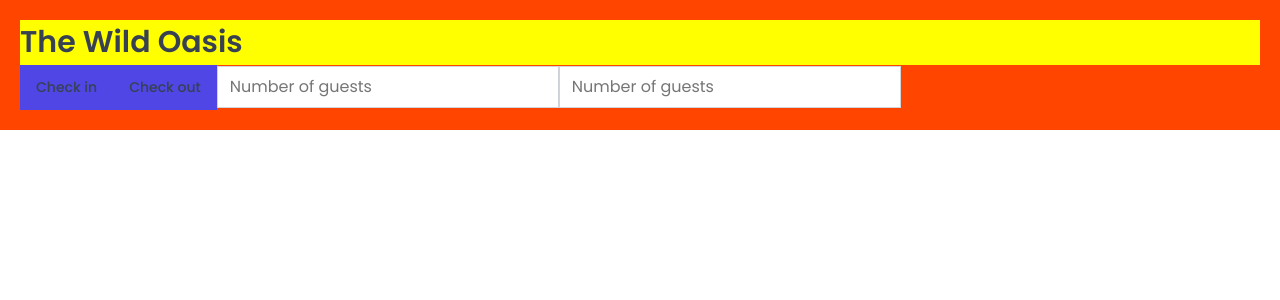
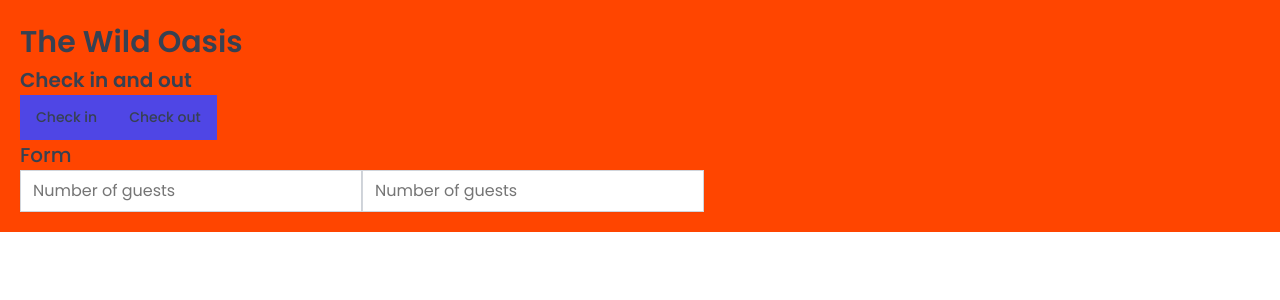
Before and after one commit to mailinh1310/Internal-Hotel, a React (Vite) app: page / in a window 1280 px wide. Shown: the top 300 px of the page. Built offline with nearby package versions, Linux system fonts and the light colour scheme; a web font is replaced by a local one.

Commit message:
3. css function and props

```diff
--- a/src/App.jsx
+++ b/src/App.jsx
@@ -2,6 +2,7 @@
 import GlobalStyles from "./styles/GlobalStyles";
 import Button from "./ui/Button";
 import Input from "./ui/Input";
+import Heading from "./ui/Heading";
 
 const H1 = styled.h1`
   font-size: 30px;
@@ -19,10 +20,12 @@
     <>
       <GlobalStyles />
       <StyledApp>
-        <H1>The Wild Oasis</H1>
+        <Heading as="h1">The Wild Oasis</Heading>
+        <Heading as="h2">Check in and out</Heading>
         <Button onClick={() => alert("Check in")}>Check in</Button>
         <Button onClick={() => alert("Check out")}>Check out</Button>
 
+        <Heading as="h3">Form</Heading>
         <Input type="number" placeholder="Number of guests"></Input>
         <Input type="number" placeholder="Number of guests"></Input>
       </StyledApp>
--- /dev/null
+++ b/src/ui/Heading.jsx
@@ -0,0 +1,26 @@
+import styled, { css } from "styled-components";
+
+const Heading = styled.h1`
+  ${(props) =>
+    props.as === "h1" &&
+    css`
+      font-size: 3rem;
+      font-weight: 600;
+    `}
+
+  ${(props) =>
+    props.as === "h2" &&
+    css`
+      font-size: 2rem;
+      font-weight: 600;
+    `}
+
+    ${(props) =>
+    props.as === "h3" &&
+    css`
+      font-size: 2rem;
+      font-weight: 500;
+    `}
+`;
+
+export default Heading;
```
